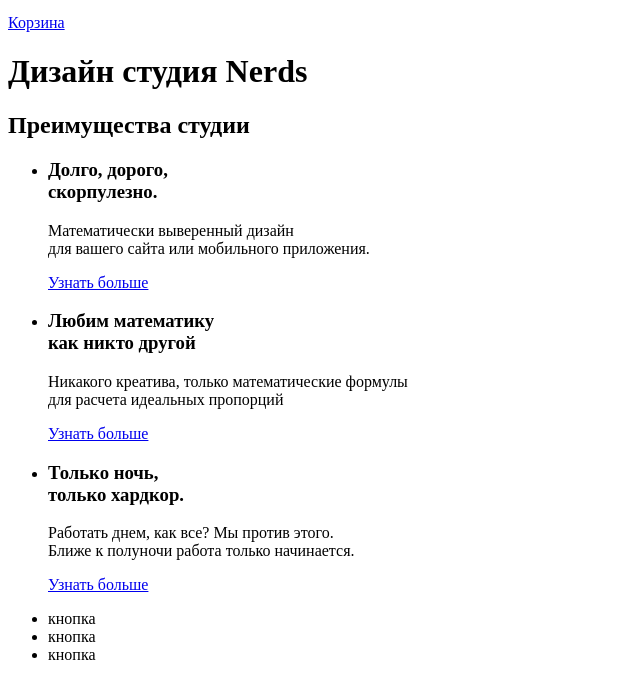
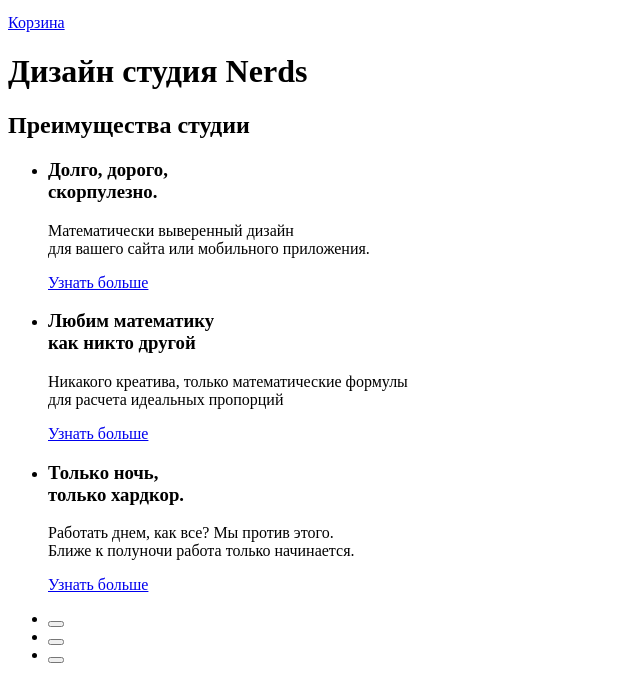
Before and after one commit to opg-x/1580379-nerds-29, a plain HTML site: page index.html in a window 1280 px wide. Shown: the part 116-797 px from the top of the page, without its empty margins (0-640 px from the left). Drawn offline with Linux system fonts and the light colour scheme.

Commit message:
исправлены замечания 2

```diff
--- a/index.html
+++ b/index.html
@@ -49,9 +49,9 @@
         </li>
       </ul>
       <ul>
-        <li>кнопка</li>
-        <li>кнопка</li>
-        <li>кнопка</li>
+        <li><button type="button"></button></li>
+        <li><button type="button"></button></li>
+        <li><button type="button"></button></li>
       </ul>
     </section>
     <section>
@@ -90,6 +90,7 @@
         </ul>
       </div>
       <div>
+        <img src="#" alt="Логотип дизайн-студии Nerds">
         <h3>с 2004 года Любим точность во всем</h3>
         <table>
           <tr>
```
